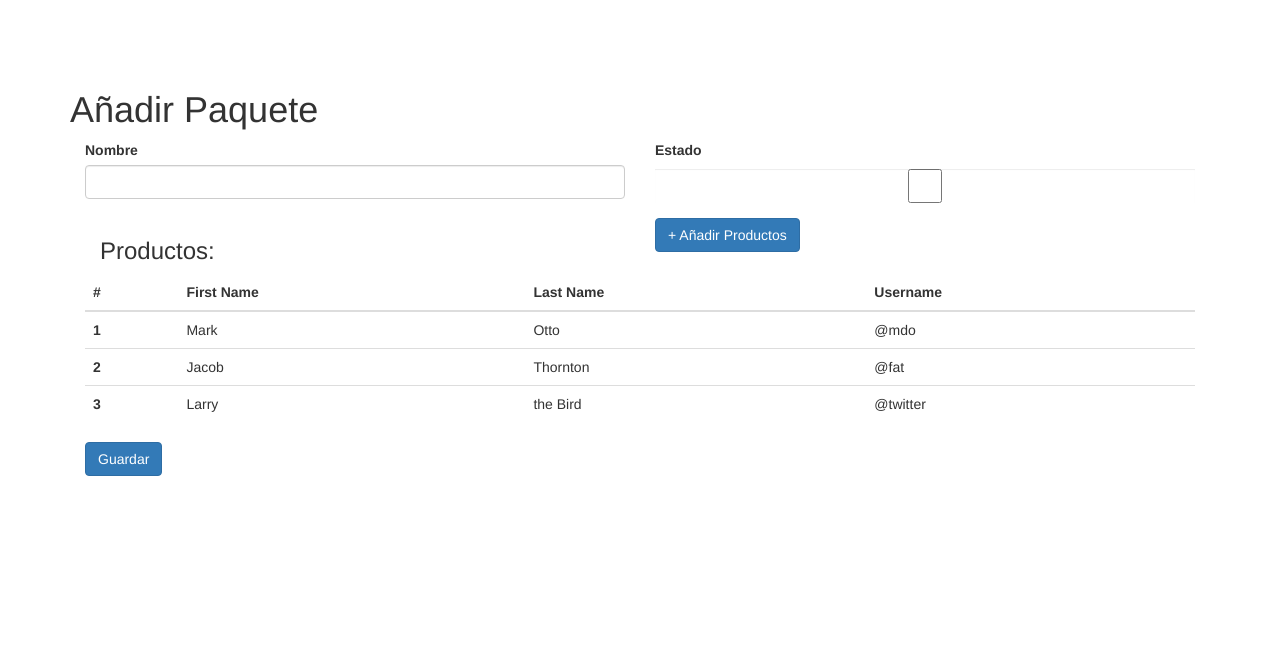
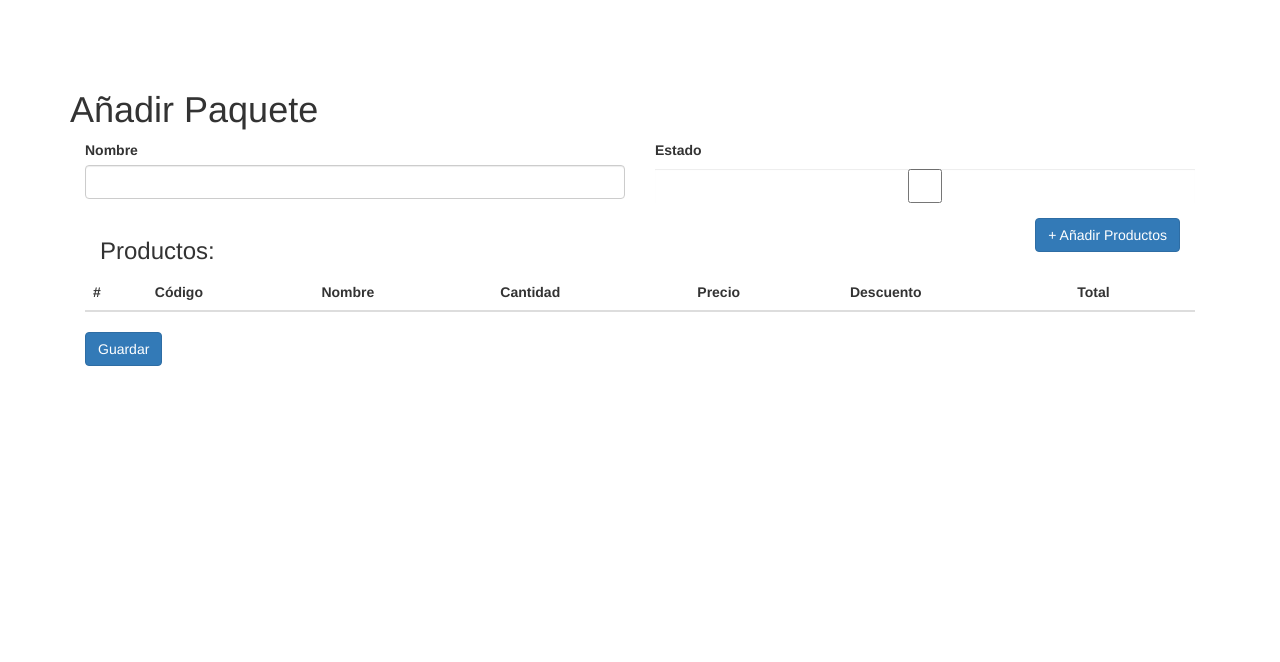
Before and after one commit to zulmadessire/cotizador, a Yii app: template views/paquete/create.php in a window 1280 px wide. Shown: the top 662 px of the page. Run offline with PHP 8.4 and a stand-in for Yii, Linux system fonts and the light colour scheme; the template is opened without the code that fills it: most values are stand-ins (such as "Sample title", 1, 10 or a date in 2020); form fields are guessed from the names that the template uses; data that the repository does not hold is empty; some libraries are stand-ins or nearby versions.

Commit message:
Tabla Productos en el modal
Se creo la tabla de productos en el modal

```diff
--- a/views/paquete/create.php
+++ b/views/paquete/create.php
@@ -28,7 +28,7 @@ $this->params['breadcrumbs'][] = $this->title;
 	            <div class="col-xs-12">
 	            	<h3 class="col-xs-6">Productos:</h3>
 	            	<!-- Button trigger modal -->
-	            	<div class="col-xs-6">
+	            	<div class="col-xs-6 text-right">
 	            		<button type="button" class="btn btn-primary" data-toggle="modal" data-target="#productosModal">
 						  + Añadir Productos
 						</button>
@@ -38,30 +38,16 @@ $this->params['breadcrumbs'][] = $this->title;
 		            	<thead>
 		            		<tr>
 		            			<th>#</th>
-		            			<th>First Name</th>
-		            			<th>Last Name</th>
-		            			<th>Username</th>
+		            			<th>Código</th>
+		            			<th>Nombre</th>
+		            			<th>Cantidad</th>
+		            			<th>Precio</th>
+		            			<th>Descuento</th>
+		            			<th>Total</th>
 		            		</tr>
 		            	</thead>
-		            	<tbody>
-		            		<tr>
-		            			<th scope="row">1</th>
-		            			<td>Mark</td>
-		            			<td>Otto</td>
-		            			<td>@mdo</td>
-		            		</tr>
-		            		<tr>
-		            			<th scope="row">2</th>
-		            			<td>Jacob</td>
-		            			<td>Thornton</td>
-		            			<td>@fat</td>
-		            		</tr>
-		            		<tr>
-		            			<th scope="row">3</th>
-		            				<td>Larry</td>
-		            				<td>the Bird</td>
-		            				<td>@twitter</td>
-		            		</tr>
+		            	<tbody id="productos">
+
 		            	</tbody>
 					</table>
 	            </div>
@@ -83,14 +69,37 @@ $this->params['breadcrumbs'][] = $this->title;
 		        <h4 class="modal-title" id="myModalLabel">Productos</h4>
 		    </div>
 	      	<div class="modal-body">
-	      		<?php
-		      		$productos = Yii::$app->db->createCommand('SELECT * FROM producto')->queryAll();
 
-		      		foreach ($productos as $producto) {
-		      			echo "El producto";
-		      			print_r($producto['nombre']);
-		      		}
-	      		?>
+	      		<table class="table table-hover">
+	            	<thead>
+	            		<tr>
+	            			<th>Código</th>
+	            			<th>Nombre</th>
+	            			<th>Cantidad</th>
+	            			<th>Precio</th>
+	            			<th>Descuento</th>
+	            			<th>Total</th>
+	            			<th>Añadir</th>
+	            		</tr>
+	            	</thead>
+	            	<tbody id="productos-modal">
+	            		<?php
+				      		$productos = Yii::$app->db->createCommand('SELECT * FROM producto')->queryAll();
+
+				      		foreach ($productos as $producto) {
+				      			echo '<tr id="'.$producto['id'].'">';
+				      				echo '<td>'.$producto['codigo'].'</td>';
+				      				echo '<td>'.$producto['nombre'].'</td>';
+				      				echo '<td>Cantidad</td>';
+				      				echo '<td>'.$producto['precio_venta'].'</td>';
+				      				echo '<td>Descuento</td>';
+				      				echo '<td>Total</td>';
+				      				echo '<td><a href="#" class="btn btn-default añadir-producto"><span class="glyphicon glyphicon-plus"></span></a></td>';
+				      			echo '</tr>';
+				      		}
+			      		?>
+	            	</tbody>
+				</table>
 	      	</div>
 	      	<div class="modal-footer">
 	        	<button type="button" class="btn btn-default" data-dismiss="modal">Close</button>
```
